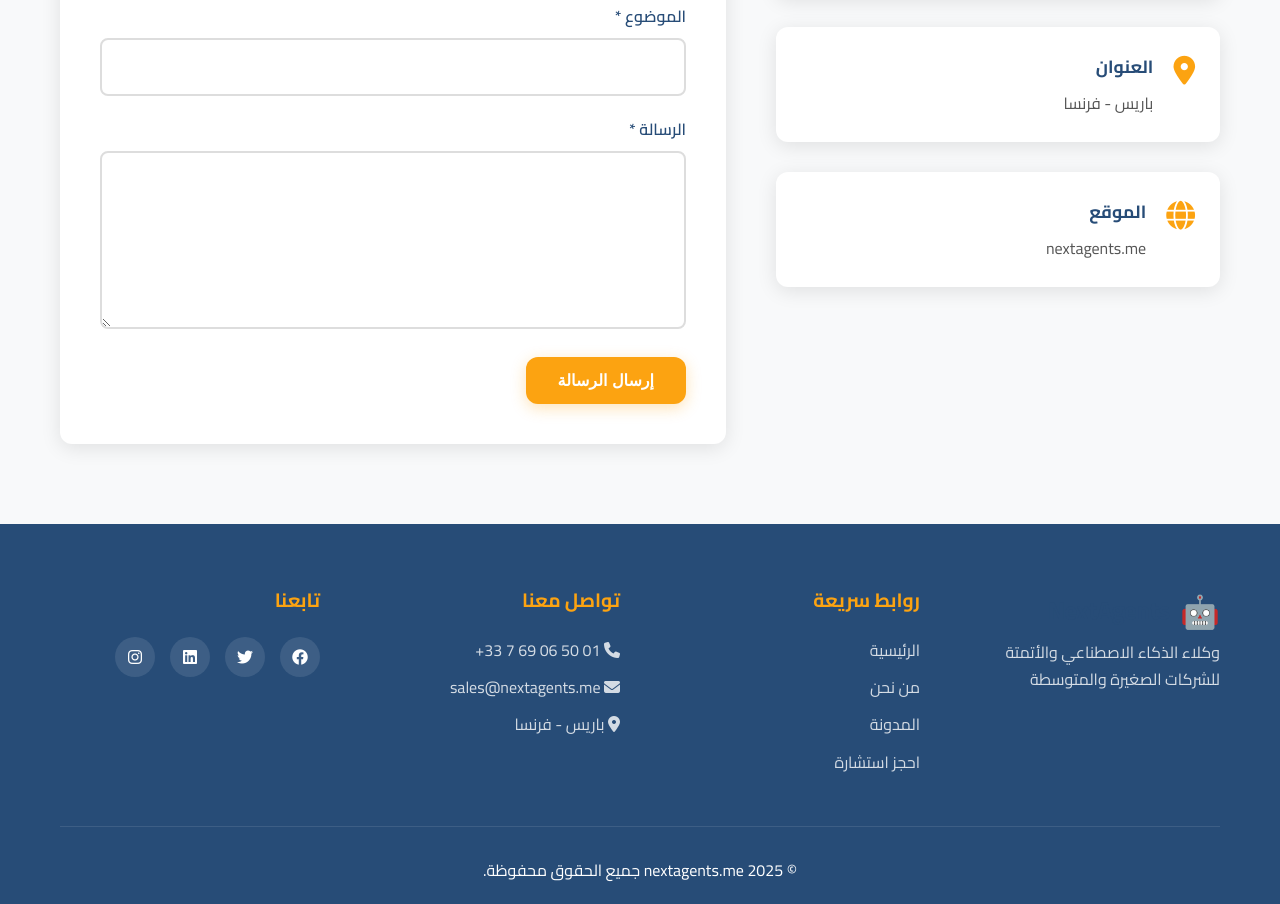
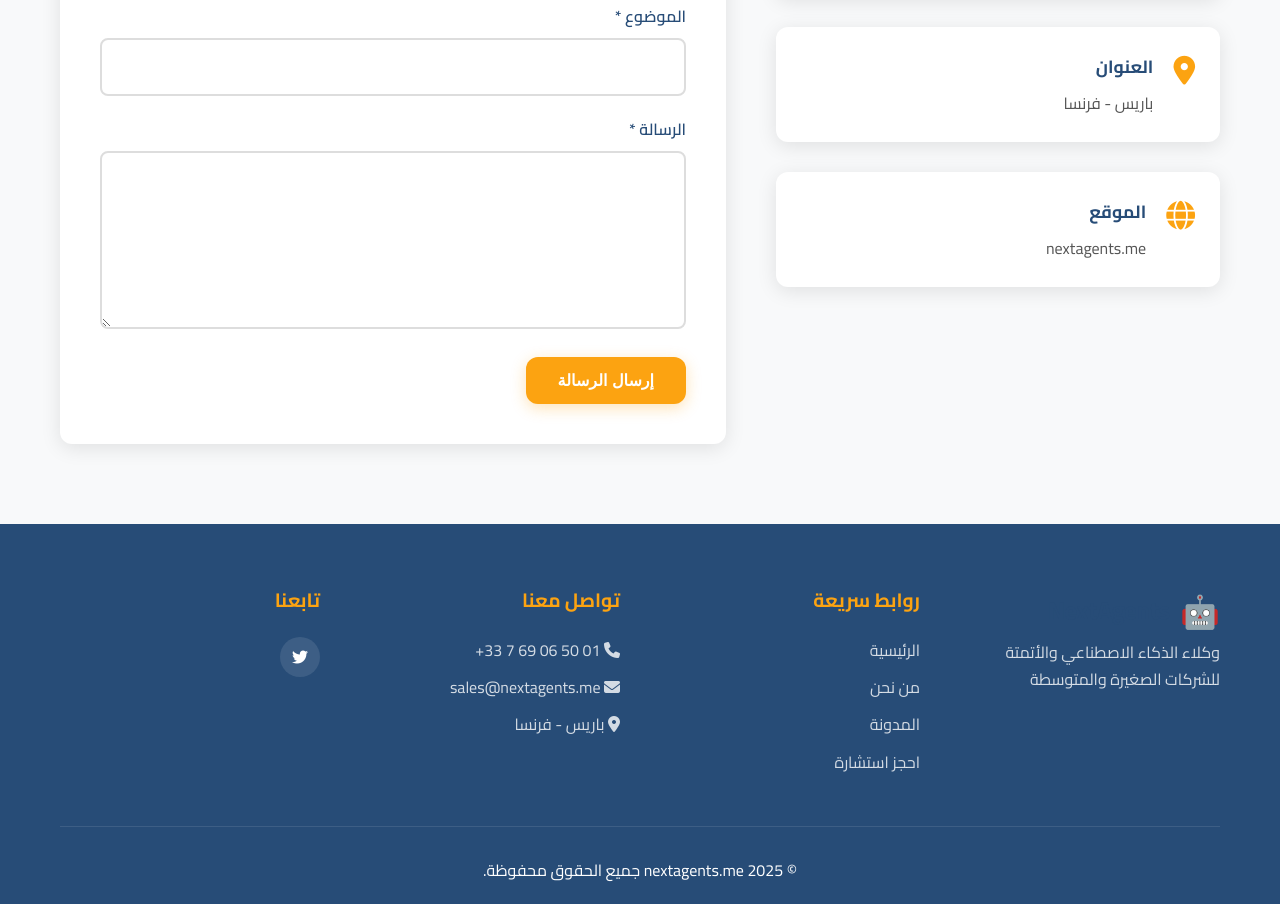
Before and after one commit to Moealsir/NextAgents, a website: page frontend/index.html in a window 1280 px wide. Shown: the part 5498-6402 px from the top of the page. Drawn offline with Linux system fonts and the light colour scheme; no server answers.

Commit message:
Update footer.html

```diff
--- a/frontend/footer.html
+++ b/frontend/footer.html
@@ -34,10 +34,10 @@
                 <div class="footer-section">
                     <h4 data-ar="تابعنا" data-en="Follow Us">تابعنا</h4>
                     <div class="social-links">
-                        <a href="#" aria-label="Facebook"><i class="fab fa-facebook"></i></a>
-                        <a href="#" aria-label="Twitter"><i class="fab fa-twitter"></i></a>
-                        <a href="#" aria-label="LinkedIn"><i class="fab fa-linkedin"></i></a>
-                        <a href="#" aria-label="Instagram"><i class="fab fa-instagram"></i></a>
+                        <!-- <a href="#" aria-label="Facebook"><i class="fab fa-facebook"></i></a> -->
+                        <a href="https://x.com/R_7aamd" aria-label="Twitter"><i class="fab fa-twitter"></i></a>
+                        <!-- <a href="#" aria-label="LinkedIn"><i class="fab fa-linkedin"></i></a>
+                        <a href="#" aria-label="Instagram"><i class="fab fa-instagram"></i></a> -->
                     </div>
                 </div>
             </div>
```
